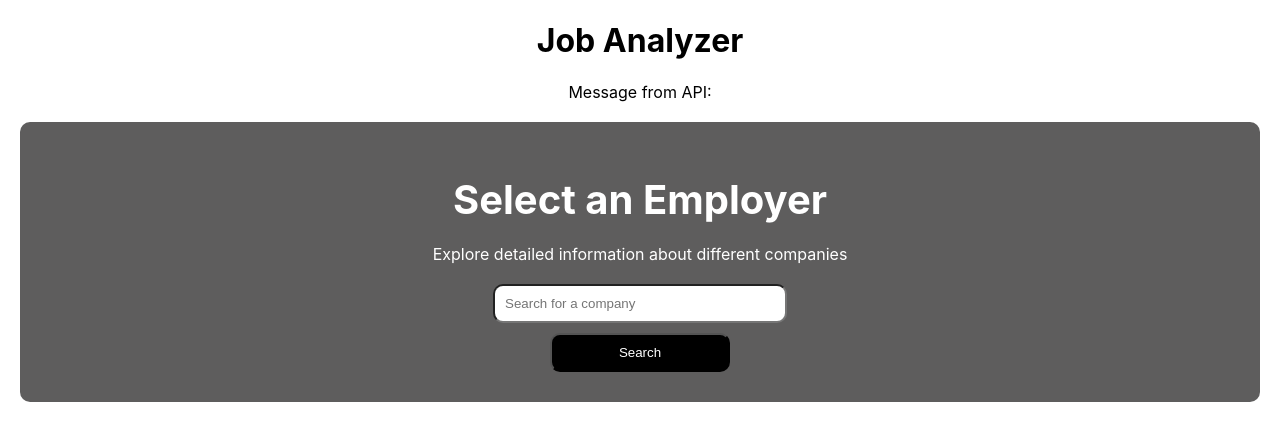
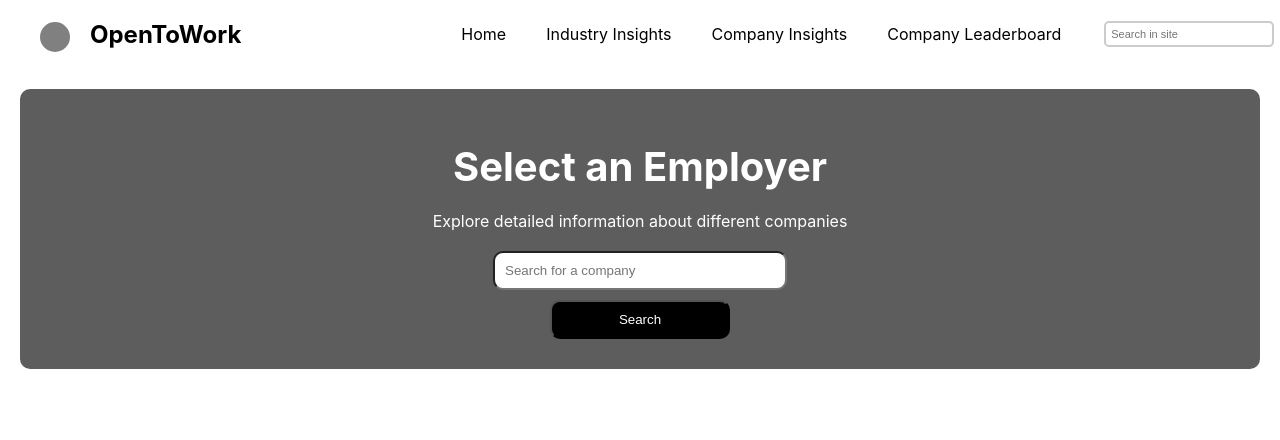
Before and after one commit to texasluminescence/job-trend-analyzer, a React (Create React App) app in the folder dashboard-react-app/: page / in a window 1280 px wide. Shown: the top 440 px of the page. Built offline with nearby package versions, Linux system fonts and the light colour scheme; no server answers.

Commit message:
added task bar at the top

```diff
--- a/dashboard-react-app/src/App.js
+++ b/dashboard-react-app/src/App.js
@@ -2,6 +2,7 @@ import logo from './logo.svg';
 import './App.css';
 import React, { useState, useEffect } from 'react';
 import SearchBar from './search-bar';
+import TaskBar from './task-bar';
 
 
 function App() {
@@ -29,8 +30,10 @@ function App() {
 
   return (
     <div className="App">
-        <h1>Job Analyzer</h1>
-        <p>Message from API: {message}</p>
+
+        <section className = "task-bar">
+          <TaskBar/>
+        </section>
 
         <section className="search-section">
           <h2>Select an Employer</h2>
--- a/dashboard-react-app/src/search-bar.js
+++ b/dashboard-react-app/src/search-bar.js
@@ -1,7 +1,7 @@
 import React, { useState } from 'react';
 import './search-bar.css'
 
-function SearchBar ({ placeholder, onSearch }) {
+function SearchBar ({ placeholder, onSearch, showButton = true }) {
     const [query, setQuery] = useState('')
 
     const handleInput = (event) => {
@@ -20,7 +20,7 @@ function SearchBar ({ placeholder, onSearch }) {
                 value = {query}
                 onChange = {handleInput}
             />
-            <button onClick={handleSearch}>Search</button>
+            {showButton && <button onClick={handleSearch}>Search</button>}
         </div>
     )
 }
--- /dev/null
+++ b/dashboard-react-app/src/task-bar.css
@@ -0,0 +1,56 @@
+.task-bar {
+    display: flex;
+    align-items: center;
+    justify-content: space-between;
+}
+
+.logo {
+    width: 30px;
+    height: 30px;
+    border-radius: 50%;
+    margin-top: 5px;
+    margin-left: 40px;
+    background-color:  grey;
+}
+
+.name h2{
+    color: black;
+    margin-top: 20px;
+    margin-left: 20px;
+
+}
+
+.task-bar-links {
+    list-style: none;
+    display: flex;
+    margin-left: 140px;
+}
+
+.task-bar-links li {
+    margin-left: 40px;
+}
+
+.task-bar-links a {
+    color: black;
+    text-decoration: none;
+    font-size: 1rem;
+}
+
+.task-search-bar {
+    display: flex;
+    align-items: center;
+    margin-top: 20px;
+    margin-left: 50px;
+}
+
+.task-search-bar input {
+    flex-grow: 1;  /* Allow the input to take up the available space */
+    padding: 5px 5px;  /* Increased padding for a bigger search box */
+    font-size: 11px;  /* Larger font size */
+    border-radius: 5px;  /* Optional: make the corners rounder */
+    border: 2px solid #ccc;  /* Slightly thicker border */
+    text-align: left;  /* Ensure text inside the input is left-aligned */
+    margin-left: 0;  /* Prevent any additional left margin */
+    width: 100%;  /* Ensure the input field fills the width */
+    height: 20px;  /* Increased height to make the input box taller */
+}
--- /dev/null
+++ b/dashboard-react-app/src/task-bar.js
@@ -0,0 +1,32 @@
+import React, { useState } from 'react';
+import './task-bar.css';
+import SearchBar from './search-bar';
+
+
+const TaskBar = () => {
+    const handleSearch = (query) => {
+        console.log('Searching for: ' + query);
+    };
+
+    return(
+
+        <div className="task-bar">
+            <div className = "logo"></div>
+            <div className = "name">
+                <h2>OpenToWork</h2>
+            </div>
+            <ul className = "task-bar-links">
+                <li> <a href = "/" >Home</a></li>
+                <li> <a href = "/" >Industry Insights</a></li>
+                <li> <a href = "/" >Company Insights</a></li>
+                <li> <a href = "/" >Company Leaderboard</a></li>
+            </ul>
+
+            <div className = "task-search-bar">
+                <SearchBar placeholder="Search in site" onSearch={handleSearch} showButton={false} />
+            </div>
+        </div>
+    );
+};
+
+export default TaskBar;
```
Also changed, not shown: 1 other file (tests, documents, lock files or other folders).
